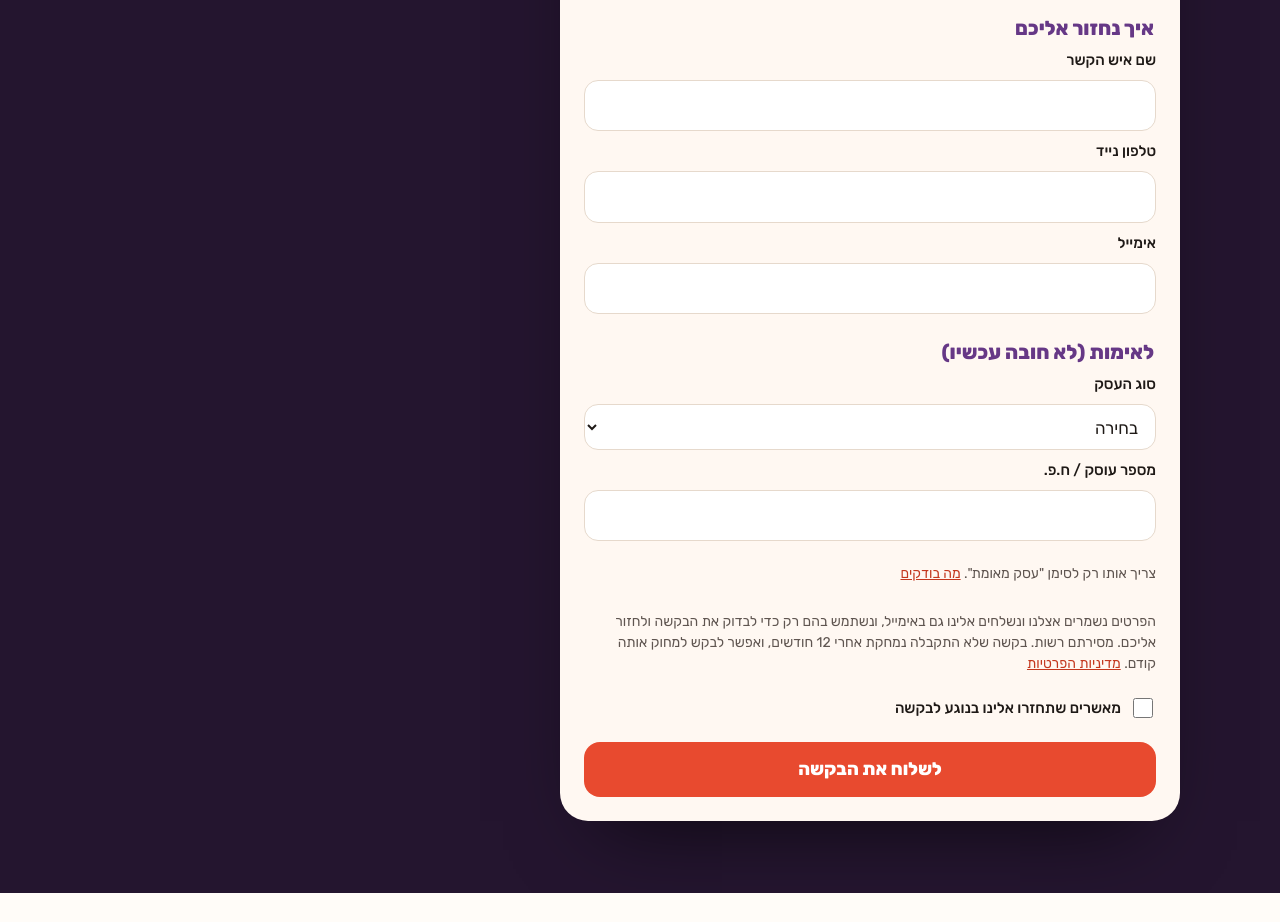
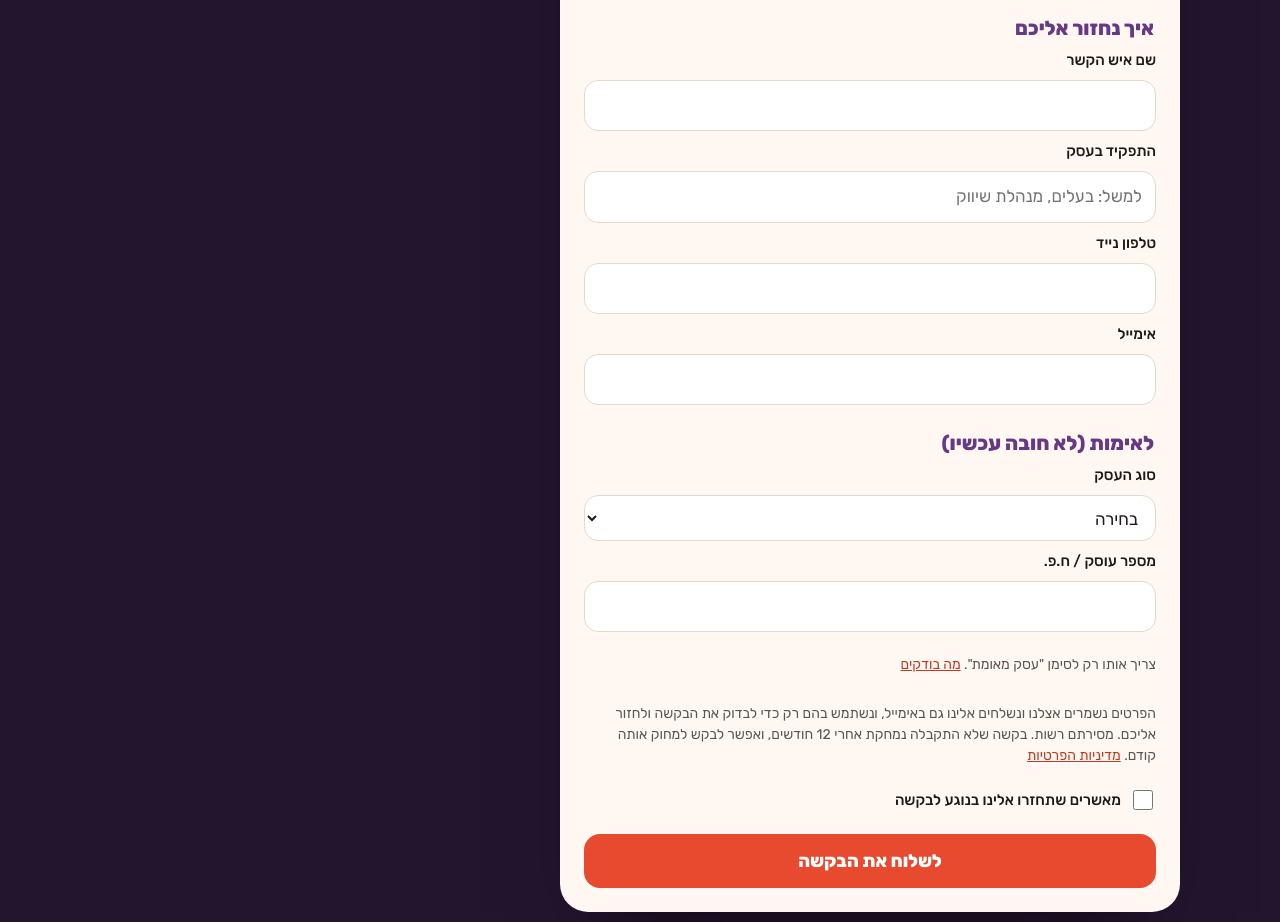
Before and after one commit to GGBoi360/lahgog-business, a plain HTML site: page apply.html in a window 1280 px wide. Shown: the part 960-1882 px from the top of the page. Drawn offline with Linux system fonts and the light colour scheme.

Commit message:
The form asks for the contact's role in the business

```diff
--- a/apply.html
+++ b/apply.html
@@ -70,6 +70,8 @@
             <legend>איך נחזור אליכם</legend>
             <label for="contact">שם איש הקשר</label>
             <input class="text-in" id="contact" type="text" maxlength="60" autocomplete="name" required />
+            <label for="role">התפקיד בעסק</label>
+            <input class="text-in" id="role" type="text" maxlength="40" autocomplete="organization-title" placeholder="למשל: בעלים, מנהלת שיווק" required />
             <label for="phone">טלפון נייד</label>
             <input class="text-in" id="phone" type="tel" maxlength="20" autocomplete="tel" required />
             <label for="email">אימייל</label>
--- a/apply.js
+++ b/apply.js
@@ -1,5 +1,5 @@
 // The application form: checks the required fields, then sends them to our server (submit_business_application,
-// migration 95: a closed table the owner reads; at most one notification an hour, a count). If the server can't be
+// migration 95; the contact role since 98: a closed table the owner reads; at most one notification an hour, a count). If the server can't be
 // reached, the same answers can go by email to business@lahgog.app instead (the visitor sends it; nothing else
 // is sent). The anon key below is the app's public key (role "anon"): access is decided by that function, not the key.
 (function () {
@@ -11,7 +11,7 @@
   var FIELDS = [
     ['kind', 'סוג הפנייה', true], ['category', 'התחום', true], ['business', 'שם העסק', true], ['publicName', 'שם מוכר', false],
     ['link', 'אתר / אינסטגרם', true], ['areas', 'אזורי שירות', false], ['about', 'על העסק', false],
-    ['contact', 'איש קשר', true], ['phone', 'טלפון', true], ['email', 'אימייל', true],
+    ['contact', 'איש קשר', true], ['role', 'תפקיד בעסק', true], ['phone', 'טלפון', true], ['email', 'אימייל', true],
     ['entity', 'סוג העסק', false], ['number', 'מספר עוסק / ח.פ.', false],
   ];
   var EMAIL = /^[^\s@]+@[^\s@]+\.[^\s@]+$/;
```
Also changed, not shown: privacy.html (+1 -1 lines).
